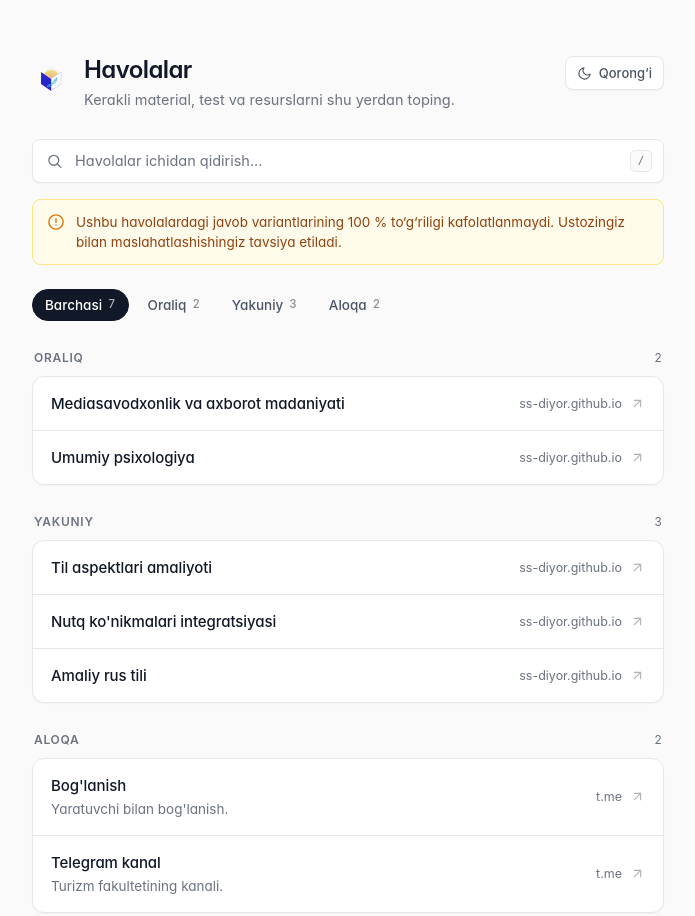
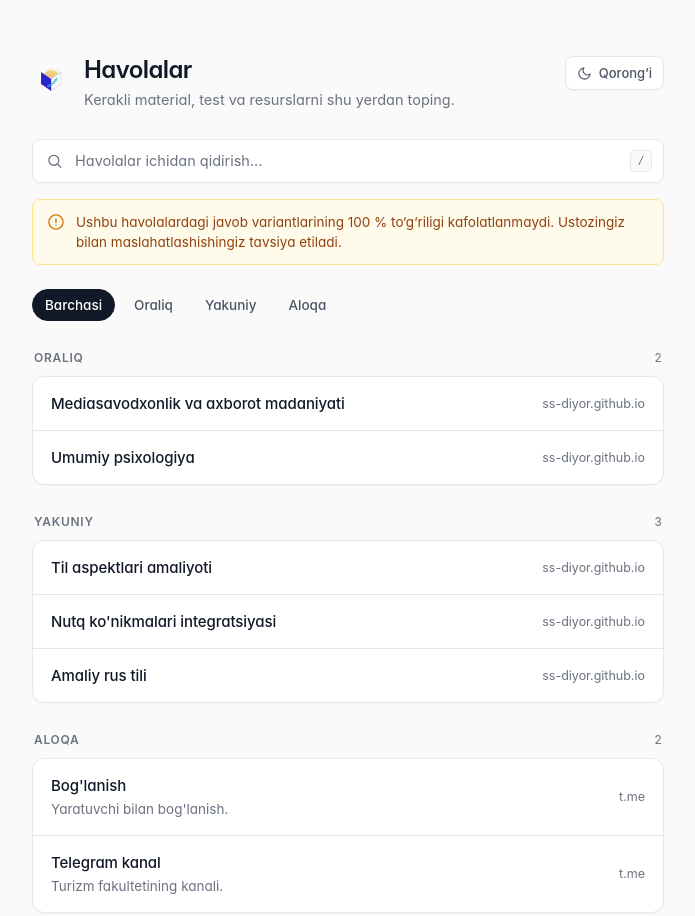
Before and after one commit to ss-diyor/subdomain-cspu, a plain HTML site: page index.html in a window 1280 px wide. Shown: the top 916 px of the page, without its empty margins (292-987 px from the left). Drawn offline with Linux system fonts and the light colour scheme.

Commit message:
Remove external arrow icons and filter button counters

```diff
--- a/index.html
+++ b/index.html
@@ -353,12 +353,6 @@
     border-color: var(--pill-active-bg);
   }
 
-  .filter-count {
-    font-size: 11.5px;
-    font-variant-numeric: tabular-nums;
-    opacity: 0.65;
-  }
-
   /* ---- Link Sections ---- */
   section {
     margin-bottom: 28px;
@@ -444,36 +438,11 @@
     line-height: 1.45;
   }
 
-  .item-meta {
+  .host {
     flex: none;
-    display: inline-flex;
-    align-items: center;
-    gap: 8px;
-    color: var(--muted);
-  }
-
-  .host {
     font-size: 12.5px;
     color: var(--muted);
     white-space: nowrap;
-  }
-
-  .arrow {
-    width: 15px;
-    height: 15px;
-    stroke: currentColor;
-    fill: none;
-    stroke-width: 1.8;
-    stroke-linecap: round;
-    stroke-linejoin: round;
-    opacity: 0.55;
-    transition: transform 0.15s ease, color 0.15s ease, opacity 0.15s ease;
-  }
-
-  a.item:hover .arrow {
-    color: var(--accent);
-    opacity: 1;
-    transform: translate(2px, -2px);
   }
 
   /* ---- Empty State ---- */
@@ -572,10 +541,6 @@
 
     .host {
       display: none;
-    }
-
-    .arrow {
-      margin-top: 3px;
     }
 
     .search-kbd {
@@ -758,31 +723,13 @@ var LINKS = [
     return n;
   }
 
-  function arrowSvg() {
-    var svg = document.createElementNS("http://www.w3.org/2000/svg", "svg");
-    svg.setAttribute("class", "arrow");
-    svg.setAttribute("viewBox", "0 0 24 24");
-    svg.setAttribute("aria-hidden", "true");
-    svg.innerHTML = '<line x1="7" y1="17" x2="17" y2="7"></line><polyline points="7 7 17 7 17 17"></polyline>';
-    return svg;
-  }
-
   /* ---- Bo‘limlar tugmalari ---- */
   function renderFilters() {
     elFilters.textContent = "";
-    var queryMatched = LINKS.filter(matchesQuery);
-
     [ALL].concat(categories()).forEach(function (c) {
-      var count = c === ALL
-        ? queryMatched.length
-        : queryMatched.filter(function (l) { return l.category === c; }).length;
-
-      var b = el("button", "filter-btn");
+      var b = el("button", "filter-btn", c);
       b.type = "button";
       b.setAttribute("aria-pressed", String(state.category === c));
-      b.appendChild(el("span", "", c));
-      b.appendChild(el("span", "filter-count", String(count)));
-
       b.addEventListener("click", function () {
         state.category = c;
         renderFilters();
@@ -846,11 +793,8 @@ var LINKS = [
         if (l.desc) body.appendChild(el("p", "desc", l.desc));
         a.appendChild(body);
 
-        var meta = el("div", "item-meta");
         var h = host(l.url);
-        if (h) meta.appendChild(el("span", "host", h));
-        meta.appendChild(arrowSvg());
-        a.appendChild(meta);
+        if (h) a.appendChild(el("span", "host", h));
 
         li.appendChild(a);
         ul.appendChild(li);
```
